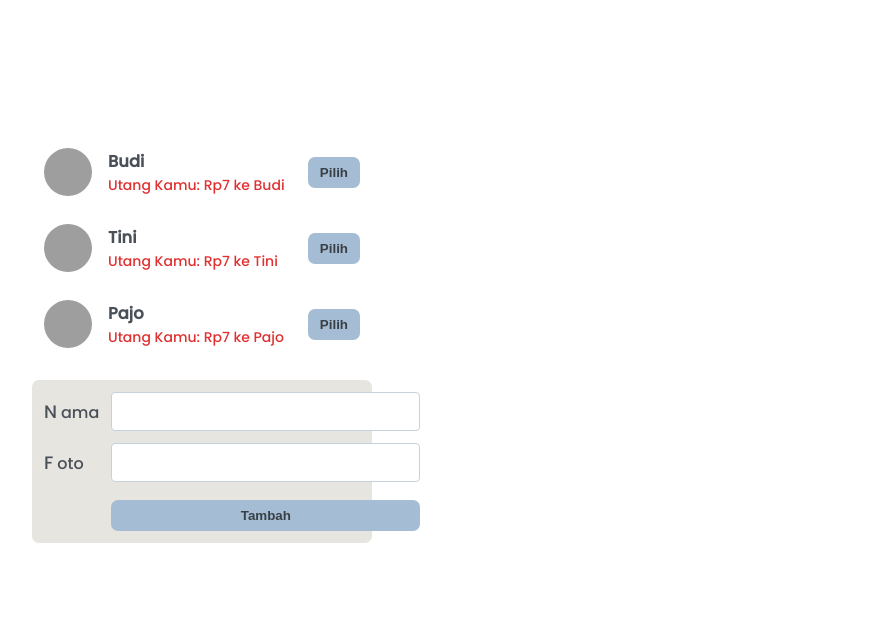
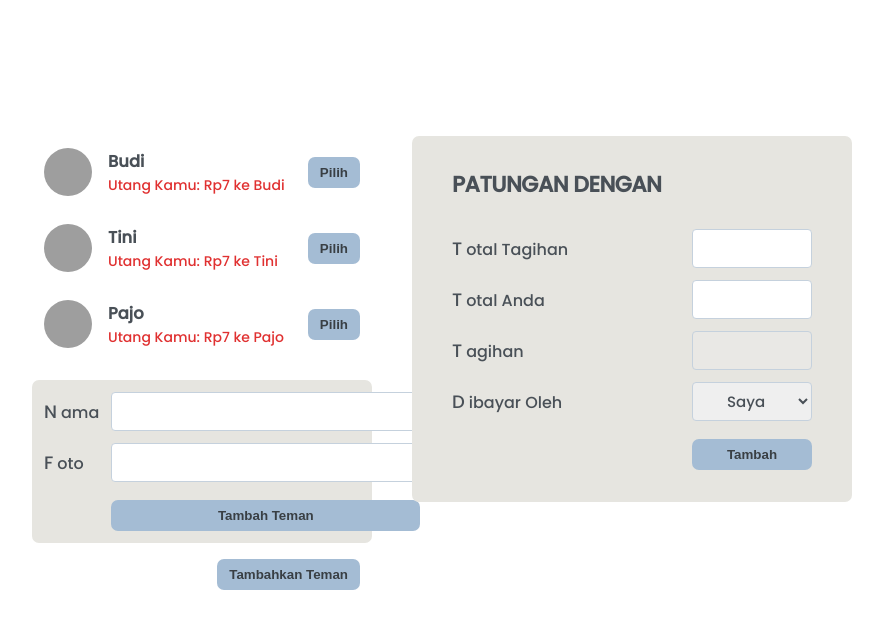
Before and after one commit to Safarqwerty/Split-Bill-App, a JavaScript app: page / in a window 1280 px wide. Shown: the top 628 px of the page, without its empty margins (198-1081 px from the left). Built offline with nearby package versions, Linux system fonts and the light colour scheme; grey boxes are pictures that could not be loaded; the HTML template or start-up script is replaced by a standard one.

Commit message:
Form Split Bill

```diff
--- a/src/App.js
+++ b/src/App.js
@@ -1,4 +1,5 @@
 import FormAddFriend from "./components/FormAddFriend";
+import FormSplitBill from "./components/FormSplitBill";
 import FriendList from "./components/FriendList";
 
 const initialFriends = [
@@ -28,7 +29,9 @@ export default function App() {
       <div className="sidebar">
         <FriendList friends={initialFriends}/>
         <FormAddFriend />
+        <button className="button">Tambahkan Teman</button>
       </div>
+      <FormSplitBill />
     </div>
   )
 }
--- a/src/components/FormAddFriend.js
+++ b/src/components/FormAddFriend.js
@@ -5,7 +5,7 @@ export default function FormAddFriend() {
             <input type="text" />
             <label htmlFor="">Foto</label>
             <input type="text" />
-            <button className="button">Tambah</button>
+            <button className="button">Tambah Teman</button>
         </form>
     )
 }
--- /dev/null
+++ b/src/components/FormSplitBill.js
@@ -0,0 +1,20 @@
+export default function FormSplitBill () {
+    return (
+        <form action="" className="form-split-bill">
+            <h2>Patungan dengan </h2>
+
+            <label htmlFor="">Total Tagihan</label>
+            <input type="text" name="" id="" />
+            <label htmlFor="">Total Anda</label>
+            <input type="text" name="" id="" />
+            <label htmlFor="">Tagihan</label>
+            <input type="text" name="" id="" disabled/>
+            <label htmlFor="">Dibayar Oleh</label>
+            <select name="" id="">
+                <option value="user">Saya</option>
+                <option value="friend">teman</option>
+            </select>
+            <button className="button">Tambah</button>
+        </form>
+    )
+}
```
